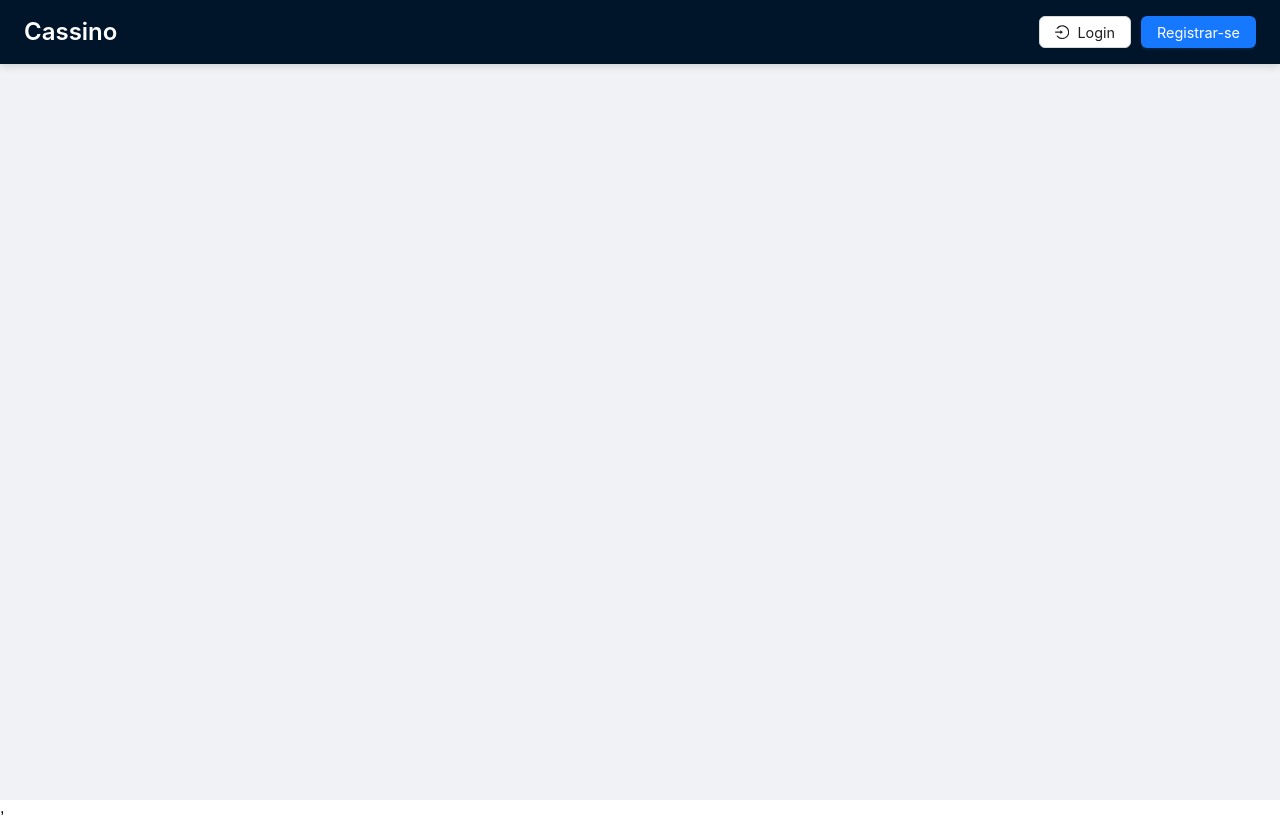
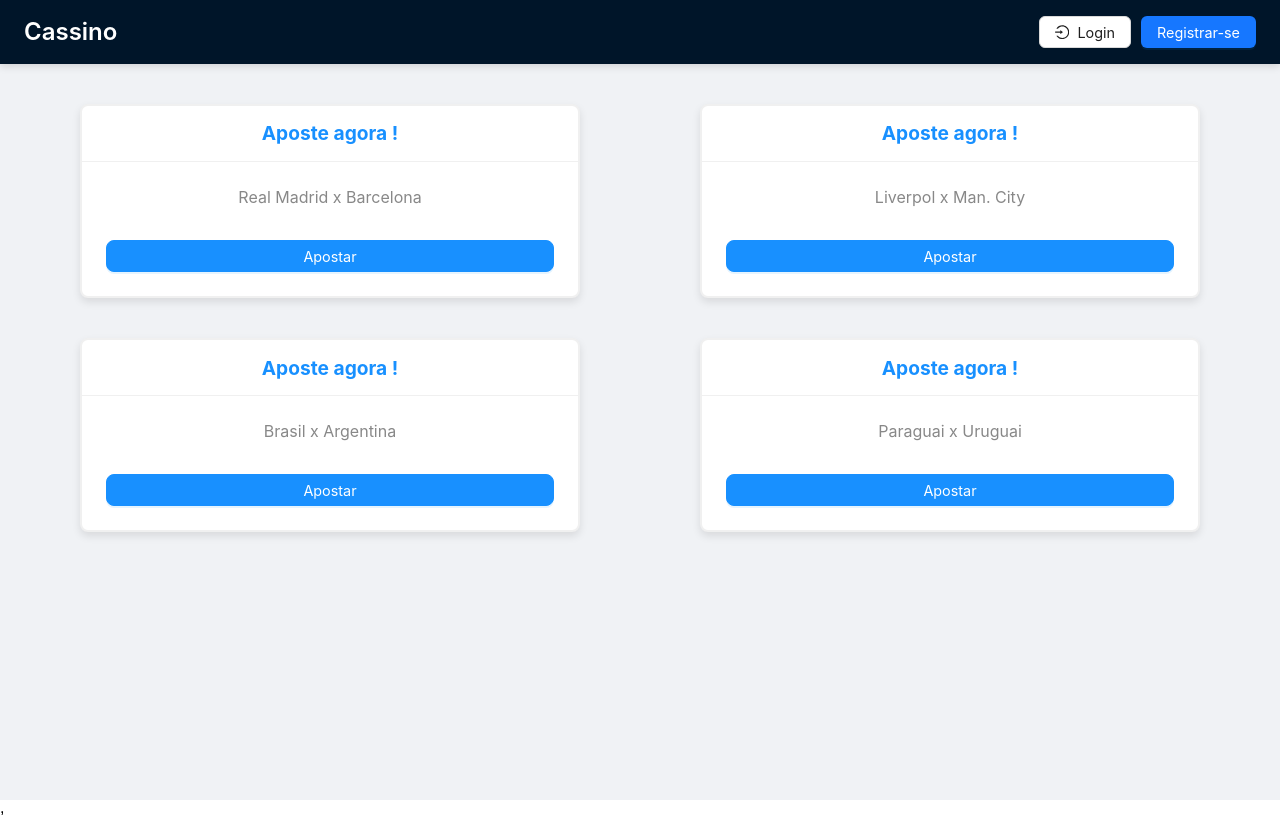
Before and after one commit to ffelipebogo/cassino, a React (Vite) app: page / in a window 1280 px wide. Built offline with nearby package versions, Linux system fonts and the light colour scheme.

Commit message:
Separado o componente de card para apostas

```diff
--- /dev/null
+++ b/src/componets/cardBet/BetCard.css
@@ -0,0 +1,48 @@
+/* Estilo base do Card */
+.bet-card {
+	transition: border-color 0.3s, box-shadow 0.3s;
+	border-width: 2px;
+	border-style: solid;
+	box-shadow: 0 4px 10px rgba(0, 0, 0, 0.1);
+}
+
+/* Estilo para Ganho */
+.bet-card.win {
+	border-color: #52c41a; /* Verde para ganho */
+	animation: win-glow 1.5s infinite;
+}
+
+/* Estilo para Perda */
+.bet-card.lost {
+	border-color: #ff4d4f; /* Vermelho para perda */
+	animation: lost-shake 0.5s;
+}
+
+/* Animação para ganho */
+@keyframes win-glow {
+	0% {
+		box-shadow: 0 0 10px #52c41a;
+	}
+	50% {
+		box-shadow: 0 0 20px #52c41a;
+	}
+	100% {
+		box-shadow: 0 0 10px #52c41a;
+	}
+}
+
+/* Animação para perda */
+@keyframes lost-shake {
+	0%,
+	100% {
+		transform: translateX(0);
+	}
+	20%,
+	60% {
+		transform: translateX(-5px);
+	}
+	40%,
+	80% {
+		transform: translateX(5px);
+	}
+}
--- /dev/null
+++ b/src/componets/cardBet/BetCard.tsx
@@ -0,0 +1,177 @@
+import { Button, Card, Form, Input, message } from 'antd';
+import React, { useEffect, useState } from 'react';
+import { BetResponseType, IBetCardProps } from '../../types/Interfaces';
+import { AppDispatch, RootState } from '../../store/store';
+import { useDispatch, useSelector } from 'react-redux';
+import request from '../../api/request';
+import { updateBalance } from '../../store/slices/playerSlice';
+
+import './BetCard.css';
+// import { Container } from './styles';
+type BetStatus = 'win' | 'lost' | 'pending' | undefined;
+
+const BetCard = ({ title, isLogged }: IBetCardProps) => {
+	const statePlayer = useSelector((state: RootState) => state.player);
+	const [form] = Form.useForm();
+
+	const [loading, setLoading] = useState(false);
+
+	const [amount, setAmount] = useState<number | undefined>(undefined);
+
+	const [status, setStatus] = useState<BetStatus>();
+
+	const dispatch = useDispatch<AppDispatch>();
+
+	useEffect(() => {
+		setTimeout(() => {
+			setStatus(undefined);
+		}, 2500);
+	}, [status]);
+
+	const resetInput = () => {
+		setAmount(undefined);
+		form.resetFields();
+	};
+
+	const handleChange = (e: React.ChangeEvent<HTMLInputElement>) => {
+		const val = parseFloat(e.target.value);
+
+		if (!isNaN(val)) {
+			setAmount(val);
+		} else {
+			setAmount(undefined);
+		}
+	};
+
+	const handleSubmit = () => {
+		if (!isLogged) {
+			message.warning('Faça o login ou registre-se');
+			return;
+		}
+		if (amount && amount >= 1) {
+			setLoading(true);
+			setTimeout(() => {
+				setStatus('pending');
+				if (amount && statePlayer.accessToken && statePlayer.balance >= amount) {
+					const body = `{"amount": ${amount}}`;
+					const autorization: HeadersInit = {
+						Authorization: `Bearer ${statePlayer.accessToken}`,
+					};
+
+					request
+						.post<string, BetResponseType>('/bet', body, autorization)
+						.then((response) => {
+							if (response.transactionId) {
+								message.success('Aposta realizada com sucesso!');
+								dispatch(updateBalance(response.balance));
+								if (response.winAmount) {
+									setStatus('win');
+								} else {
+									setStatus('lost');
+								}
+
+								resetInput();
+							} else {
+								message.error(response.message);
+							}
+						})
+						.catch(() => {
+							message.error('Não foi possivel concluir sua aposta.');
+						});
+				} else {
+					message.error('Verifique seu saldo!');
+				}
+				setLoading(false);
+			}, 1000);
+		} else {
+			message.error('O valor deve ser maior que 1,00.');
+		}
+	};
+
+	return (
+		<>
+			<Card
+				className={`bet-card ${status}`}
+				title="Aposte agora !"
+				styles={{
+					header: {
+						fontWeight: 'bold',
+						color: '#1890ff',
+						fontSize: '1.2rem',
+						textAlign: 'center',
+					},
+				}}
+				style={{
+					maxWidth: 500,
+					width: '100%',
+					margin: '20px auto',
+					borderRadius: '8px',
+					boxShadow: '0px 4px 8px rgba(0, 0, 0, 0.1)',
+					overflow: 'hidden',
+				}}
+			>
+				<p
+					style={{
+						fontWeight: 'normal',
+						color: '#888',
+						fontSize: '1rem',
+						marginBottom: 20,
+						textAlign: 'center',
+					}}
+				>
+					{title}
+				</p>
+				<Form form={form} onFinish={handleSubmit} layout="vertical">
+					<>
+						{' '}
+						{isLogged && (
+							<Form.Item
+								label={
+									<p style={{ fontWeight: 'normal', color: '#888' }}>
+										Valor da aposta
+									</p>
+								}
+								name="value"
+								rules={[
+									{ required: true, message: 'Este campo é obrigatório!' },
+									{ min: 0.99, message: 'O valor deve ser maior que 1,00.' },
+								]}
+							>
+								<Input
+									inputMode="numeric"
+									value={amount}
+									onChange={handleChange}
+									placeholder="Digite um valor maior que 1,00"
+									style={{
+										borderRadius: '8px',
+										padding: '10px',
+										fontSize: '0.9rem',
+										border: '1px solid #d9d9d9',
+									}}
+								/>
+							</Form.Item>
+						)}
+					</>
+					<Button
+						type="primary"
+						htmlType="submit"
+						block
+						style={{
+							fontSize: '0.9rem',
+							padding: '10px',
+							marginTop: '10px',
+							borderRadius: '8px',
+							backgroundColor: '#1890ff',
+							borderColor: '#1890ff',
+						}}
+						loading={loading}
+					>
+						Apostar
+					</Button>
+				</Form>
+			</Card>
+		</>
+	);
+};
+
+export default BetCard;
--- a/src/componets/form/FormCard.tsx
+++ b/src/componets/form/AuthForm.tsx
@@ -1,15 +1,15 @@
 import { Form, Button } from 'antd';
-import { IFormCardProps } from '../../types/InterfaceType';
+import { IAuthFormProps } from '../../types/Interfaces';
 import Title from 'antd/es/typography/Title';
 
-const FormCard = <T extends object>({
+const AuthForm = <T extends object>({
 	title,
 	subtitle,
 	fields,
 	onFinish,
 	loading,
 	buttonText,
-}: IFormCardProps<T>) => {
+}: IAuthFormProps<T>) => {
 	return (
 		<div
 			style={{
@@ -75,4 +75,4 @@ const FormCard = <T extends object>({
 	);
 };
 
-export default FormCard;
+export default AuthForm;
--- a/src/pages/home/Home.tsx
+++ b/src/pages/home/Home.tsx
@@ -1,13 +1,12 @@
 import React, { useEffect, useState } from 'react';
-import { Button, Card, Form, Input, Layout, message, Typography } from 'antd';
+import { Button, Layout, Typography } from 'antd';
 import { useNavigate } from 'react-router-dom';
-import { BetResponseType } from '../../types/Interfaces';
 import { DollarOutlined, GroupOutlined, LoginOutlined } from '@ant-design/icons';
 import ModalTable from '../../componets/walletModal/WalletModal';
-import request from '../../api/request';
 import { CookieServices } from './../../services/CookieService';
 import { useSelector } from 'react-redux';
 import { RootState } from '../../store/store';
+import BetCard from '../../componets/cardBet/BetCard';
 
 const { Header, Content } = Layout;
 const { Title } = Typography;
@@ -15,25 +14,21 @@ const { Title } = Typography;
 const Home: React.FC = () => {
 	const [isModalVisible, setIsModalVisible] = useState(false);
 
-	const [balance, setBalance] = useState<number>(0);
-	const [amount, setAmount] = useState<number | undefined>(undefined);
-
 	const [page, setPage] = useState(1);
 	const [limit, setLimit] = useState(10);
 
 	const [accessToken, setAccessToken] = useState<string>('');
-	const [loading, setLoading] = useState(false);
 
 	const navigate = useNavigate();
-	const player = useSelector((state: RootState) => state.player);
+	const statePlayer = useSelector((state: RootState) => state.player);
 
 	useEffect(() => {
 		const token = CookieServices.get('accessToken');
 
-		if (token != undefined) {
+		if (token != undefined && !statePlayer.isFirstAccess) {
 			setAccessToken(token);
 		}
-	}, []);
+	}, [statePlayer.isFirstAccess]);
 
 	const handleLogin = () => {
 		navigate('/login');
@@ -58,48 +53,6 @@ const Home: React.FC = () => {
 	const handlePageChange = (newPage: number, newLimit: number) => {
 		setPage(newPage);
 		setLimit(newLimit);
-	};
-
-	const handleChange = (e: React.ChangeEvent<HTMLInputElement>) => {
-		const val = parseFloat(e.target.value);
-
-		if (!isNaN(val)) {
-			setAmount(val);
-		} else {
-			setAmount(undefined);
-		}
-	};
-
-	const handleSubmit = () => {
-		if (amount && amount >= 1) {
-			setLoading(true);
-			setTimeout(() => {
-				if (amount && accessToken && balance > amount) {
-					const body = `{"amount": ${amount}}`;
-					const autorization: HeadersInit = { Authorization: `Bearer ${accessToken}` };
-
-					request
-						.post<string, BetResponseType>('/bet', body, autorization)
-						.then((response) => {
-							if (response.transactionId) {
-								message.success('Aposta realizada com sucesso!');
-								setBalance(response.balance);
-								setAmount(undefined);
-							} else {
-								message.error(response.message);
-							}
-						})
-						.catch(() => {
-							message.error('Não foi possivel concluir sua aposta.');
-						});
-				} else {
-					message.error('Verifique seu saldo!');
-				}
-				setLoading(false);
-			}, 1000);
-		} else {
-			message.error('O valor deve ser maior que 1,00.');
-		}
 	};
 
 	const onRenderHeader = () => {
@@ -131,7 +84,7 @@ const Home: React.FC = () => {
 								alignItems: 'center',
 							}}
 						>
-							Saldo {player.currency} {player.balance}
+							Saldo {statePlayer.currency} {statePlayer.balance}
 						</Typography.Text>
 					</div>
 				)}
@@ -193,82 +146,37 @@ const Home: React.FC = () => {
 					maxWidth: '100%',
 				}}
 			>
-				{accessToken && (
-					<Card
-						title="Aposte agora !!!"
-						styles={{
-							header: {
-								fontWeight: 'bold',
-								color: '#1890ff',
-								fontSize: '1.2rem',
-								textAlign: 'center',
-							},
-						}}
+				{
+					<div
 						style={{
-							maxWidth: 500,
+							display: 'flex',
 							width: '100%',
-							margin: '20px auto',
-							borderRadius: '8px',
-							boxShadow: '0px 4px 8px rgba(0, 0, 0, 0.1)',
-							overflow: 'hidden',
+							flexDirection: 'row',
+							flexWrap: 'wrap',
 						}}
 					>
-						<p
-							style={{
-								fontWeight: 'normal',
-								color: '#888',
-								fontSize: '1rem',
-								marginBottom: 20,
-								textAlign: 'center',
-							}}
-						>
-							Corintians X Flamengo
-						</p>
-						<Form onFinish={handleSubmit} layout="vertical">
-							<Form.Item
-								label={
-									<p style={{ fontWeight: 'normal', color: '#888' }}>
-										Valor da aposta
-									</p>
-								}
-								name="value"
-								rules={[
-									{ required: true, message: 'Este campo é obrigatório!' },
-									{ min: 0.99, message: 'O valor deve ser maior que 1,00.' },
-								]}
-							>
-								<Input
-									inputMode="numeric"
-									value={amount}
-									onChange={handleChange}
-									placeholder="Digite um valor maior que 1,00"
-									style={{
-										borderRadius: '8px',
-										padding: '10px',
-										fontSize: '0.9rem',
-										border: '1px solid #d9d9d9',
-									}}
-								/>
-							</Form.Item>
-							<Button
-								type="primary"
-								htmlType="submit"
-								block
-								style={{
-									fontSize: '0.9rem',
-									padding: '10px',
-									marginTop: '10px',
-									borderRadius: '8px',
-									backgroundColor: '#1890ff',
-									borderColor: '#1890ff',
-								}}
-								loading={loading}
-							>
-								Apostar
-							</Button>
-						</Form>
-					</Card>
-				)}
+						<BetCard
+							key={1}
+							title={'Real Madrid x Barcelona'}
+							isLogged={!statePlayer.isFirstAccess}
+						></BetCard>
+						<BetCard
+							key={2}
+							title={'Liverpol x Man. City'}
+							isLogged={!statePlayer.isFirstAccess}
+						></BetCard>
+						<BetCard
+							key={3}
+							title={'Brasil x Argentina'}
+							isLogged={!statePlayer.isFirstAccess}
+						></BetCard>
+						<BetCard
+							key={4}
+							title={'Paraguai x Uruguai'}
+							isLogged={!statePlayer.isFirstAccess}
+						></BetCard>
+					</div>
+				}
 
 				<ModalTable
 					isModalVisible={isModalVisible}
--- a/src/pages/register/Register.tsx
+++ b/src/pages/register/Register.tsx
@@ -1,9 +1,9 @@
 import React, { useState } from 'react';
 import { Input, message } from 'antd';
 import { UserOutlined, MailOutlined, LockOutlined } from '@ant-design/icons';
-import FormCard from './../../componets/form/FormCard';
+import AuthForm from './../../componets/form/AuthForm';
 import { Rule } from 'antd/es/form';
-import { Field, RegisterForm, RegisterResponseType } from '../../types/InterfaceType';
+import { Field, RegisterForm, RegisterResponseType } from '../../types/Interfaces';
 import { useNavigate } from 'react-router-dom';
 import request from '../../api/request';
 
@@ -123,7 +123,7 @@ const Register: React.FC = () => {
 	};
 
 	return (
-		<FormCard
+		<AuthForm
 			title="Bem-vindo ao Cassino"
 			subtitle="Registre-se usando seu e-mail"
 			fields={fields}
```
Also changed, not shown: src/pages/login/Login.tsx (+32 -29 lines), src/store/slices/playerSlice.ts (+9 -8 lines), src/types/Interfaces.ts (+7 -1 lines).
